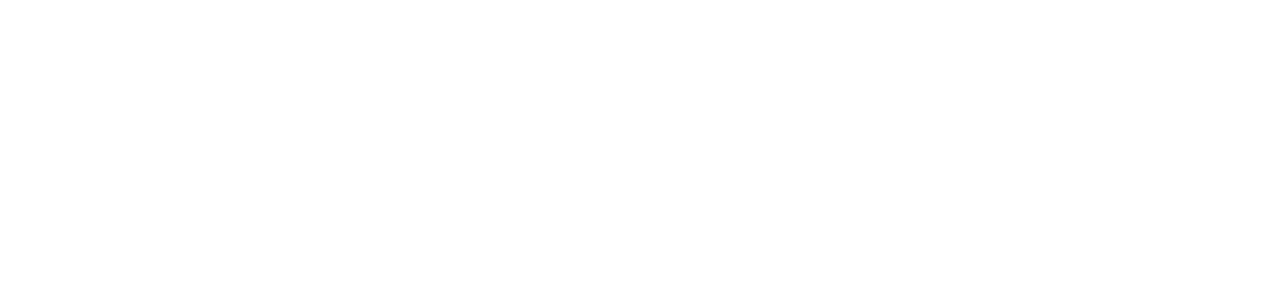
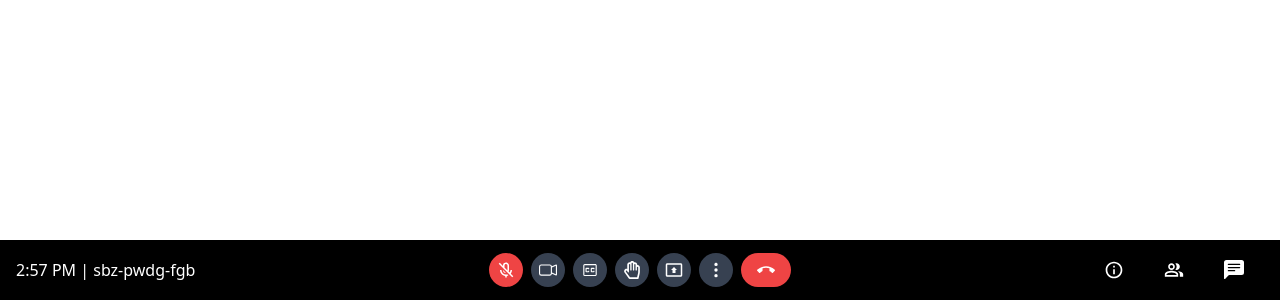
Before and after one commit to aj-2000/sixteen_meet, a React (Create React App) app: page /meeting in a window 1280 px wide. Before the commit this address had no page. Shown: the part 500-800 px from the top of the page. Built offline with nearby package versions, Linux system fonts and the light colour scheme.

Commit message:
Added: Meeting Control Bar

```diff
--- a/src/App.tsx
+++ b/src/App.tsx
@@ -6,11 +6,13 @@
 import { Routes, Route, Link } from "react-router-dom";
 import JoinMeetPage from './pages/JoinMeetPage';
 import SignUpPage from './pages/SignUpPage';
+import MeetingScreenPage from './pages/MeetingScreenPage';
 
 export default function BasicButtons() {
   return (
     <div className="App">
       <Routes>
+      <Route path="/meeting" element={<MeetingScreenPage />} />
         <Route path="/join-meet" element={<JoinMeetPage />} />
         <Route path="/sign-up" element={<SignUpPage />} />
         <Route path="/" element={<VerifyYourAge />} />
--- /dev/null
+++ b/src/components/MeetControlBar.tsx
@@ -0,0 +1,54 @@
+import React from "react";
+import { BiMicrophone, BiMicrophoneOff, BiInfoCircle } from "react-icons/bi";
+import { BsCameraVideo, BsThreeDotsVertical } from "react-icons/bs";
+import {
+  MdClosedCaptionOff,
+  MdPresentToAll,
+  MdCallEnd,
+  MdOutlinePeopleAlt,
+} from "react-icons/md";
+import { FaRegHandPaper } from "react-icons/fa";
+import { BsFillChatLeftTextFill } from "react-icons/bs";
+const MeetControlBar = () => {
+  return (
+    <div className="bg-black flex text-white text-base justify-between items-center px-4 py-1">
+      <div>2:57 PM | sbz-pwdg-fgb</div>
+      <div className="flex">
+        <div className="text-lg rounded-full bg-red-500 p-2 my-2 mx-1">
+          <BiMicrophoneOff />
+        </div>
+        <div className="text-lg rounded-full bg-gray-700  p-2 my-2 mx-1">
+          <BsCameraVideo />
+        </div>
+        <div className="text-lg rounded-full bg-gray-700  p-2 my-2 mx-1">
+          <MdClosedCaptionOff />
+        </div>
+        <div className="text-lg rounded-full bg-gray-700  p-2 my-2 mx-1">
+          <FaRegHandPaper />
+        </div>
+        <div className="text-lg rounded-full bg-gray-700  p-2 my-2 mx-1">
+          <MdPresentToAll />
+        </div>
+        <div className="text-lg rounded-full bg-gray-700  p-2 my-2 mx-1">
+          <BsThreeDotsVertical />
+        </div>
+        <div className="text-lg rounded-full  bg-red-500 px-4 py-2 my-2 mx-1">
+          <MdCallEnd />
+        </div>
+      </div>
+      <div className="flex">
+        <div className="text-xl rounded-full px-4 py-2 my-2 mx-1">
+          <BiInfoCircle />
+        </div>
+        <div className="text-xl rounded-full px-4 py-2 my-2 mx-1">
+          <MdOutlinePeopleAlt />
+        </div>
+        <div className="text-xl rounded-full px-4 py-2 my-2 mx-1">
+          <BsFillChatLeftTextFill />
+        </div>
+      </div>
+    </div>
+  );
+};
+
+export default MeetControlBar;
--- /dev/null
+++ b/src/pages/MeetingScreenPage.tsx
@@ -0,0 +1,14 @@
+import React from "react";
+import MeetControlBar from "../components/MeetControlBar";
+
+const MeetingScreenPage = () => {
+  return (
+    <div className="flex flex-col h-[100vh] w-[100vw]">
+      <div className="mt-auto">
+        <MeetControlBar />
+      </div>
+    </div>
+  );
+};
+
+export default MeetingScreenPage;
--- /dev/null
+++ b/src/pages/SignInPage.tsx
@@ -0,0 +1,83 @@
+import React from "react";
+import Header from "../components/layout/Header";
+import { Link } from "react-router-dom";
+import BasicAccountCard from "../components/BasicAccountCard";
+import { FcGoogle } from "react-icons/fc";
+import { AiFillApple, AiFillInstagram } from "react-icons/ai";
+const SignUpPage = () => {
+  return (
+    <div>
+      <div className="h-[100vh] overflow-scroll md:overflow-hidden">
+        <Header />
+        <div className="flex flex-col md:flex-row">
+          <div className="flex flex-col md:pb-[5000px] items-center gap-y-8 min-w-[40%] bg-slate-200 py-auto overflow-scroll">
+            <img
+              className="max-w-[180px] md:max-w-[300px] mx-2 mt-12"
+              src="https://us01st-cf.zoom.us/fe-static/fe-signup-login-active/img/banner-step-2.4b72ef61.png"
+            />
+            <div className="hidden md:inline-block">
+              <BasicAccountCard />
+            </div>
+          </div>
+          <div className="min-w-[60%] pb-4 md:pb-[5000px] flex flex-col justify-center items-center gap-y-8 mt-12 md:mt-0 overflow-scroll">
+            <span className="text-4xl font-medium">Let's Get Started</span>
+            <div className="flex flex-col items-center gap-y-6">
+              <input
+                className="rounded-sm border-1 border py-2 px-auto w-[320px]"
+                id="email"
+                type="email"
+                placeholder="  Email Address"
+              />
+            </div>
+            <div className="flex flex-col w-[320px]">
+              <span className="text-sm text-center text-gray-400 font-medium py-2 bg-gray-200 rounded-lg px-auto min-w-[320px]">
+                <Link to={"/join-meet"}>Continue</Link>
+              </span>
+              <p className="w-[320px] text-xs mt-4">
+                By proceeding, I agree to{" "}
+                <span className="text-blue-500">
+                  Sixteen's Privacy Statement
+                </span>{" "}
+                and <span className="text-blue-500">Terms of Service</span>.
+              </p>
+            </div>
+            <span className="text-xs text-gray-500">Or sign up with</span>
+            <div className="flex gap-x-8 justify-between">
+              <div className="w-[2.5rem] flex flex-col gap-y-2 justify-center">
+                <div className="flex justify-center border rounded-xl py-2">
+                  <AiFillApple className="text-lg" />
+                </div>
+                <span className="text-xs text-gray-500 text-center">Apple</span>
+              </div>
+
+              <div className="w-[2.5rem] flex flex-col gap-y-2 justify-center items-center ">
+                <div className="flex justify-center border rounded-xl py-2 px-2">
+                  <FcGoogle className="text-lg" />
+                </div>
+                <span className="text-xs text-gray-500 text-center">
+                  Google
+                </span>
+              </div>
+
+              <div className="w-[2.5rem] flex flex-col gap-y-2 justify-center items-center ">
+                <div className="flex justify-center border rounded-xl py-2 px-2">
+                  <AiFillInstagram className="text-lg text-[#8a3ab9]" />
+                </div>
+                <span className="text-xs text-gray-500 text-center">
+                  Instagram
+                </span>
+              </div>
+            </div>
+            <span className="w-[320px] text-xs text-gray-500">
+              Sixteen is protected by reCAPTCHA and the{" "}
+              <span className="text-blue-500">Privacy Policy</span> and{" "}
+              <span className="text-blue-500">Terms of Service</span> apply.
+            </span>
+          </div>
+        </div>
+      </div>
+    </div>
+  );
+};
+
+export default SignUpPage;
```
